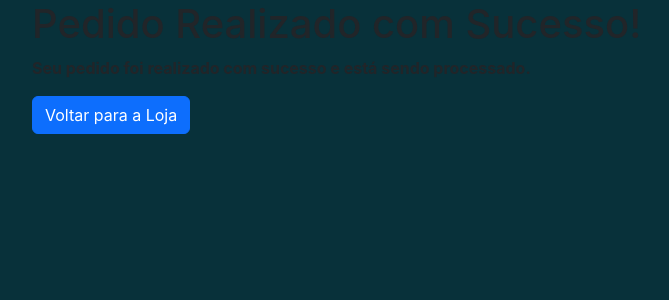
After one commit to lejonck/loja, a Django app: page /confirmacao_pedido/ in a window 1280 px wide. The commit adds this page. Shown: the top 300 px of the page, without its empty margins (50-719 px from the left). Run offline with Django 5.2, Linux system fonts and the light colour scheme; some libraries are stand-ins or nearby versions.

Commit message:
carrinho feito e adicionar pedido no db

```diff
--- /dev/null
+++ b/myapp/templates/myapp/confirmacao_pedido.html
@@ -0,0 +1,16 @@
+{% load static %}
+<!DOCTYPE html>
+<html>
+<head>
+    <title>Confirmação de Pedido</title>
+    <link href="https://stackpath.bootstrap.com/bootstrap/4.5.2/css/bootstrap.min.css" rel="stylesheet">
+    <link rel="stylesheet" type="text/css" href="{% static 'myapp/css/styles.css' %}">
+</head>
+<body>
+    <div class="container">
+        <h1>Pedido Realizado com Sucesso!</h1>
+        <p>Seu pedido foi realizado com sucesso e está sendo processado.</p>
+        <a href="{% url 'home' %}" class="btn btn-primary">Voltar para a Loja</a>
+    </div>
+</body>
+</html>
--- a/myapp/urls.py
+++ b/myapp/urls.py
@@ -10,5 +10,7 @@
     path('adicionar_ao_carrinho/<int:produto_id>/', views.adicionar_ao_carrinho, name='adicionar_ao_carrinho'),
     path('atualizar_quantidade/<int:produto_id>/', views.atualizar_quantidade, name='atualizar_quantidade'),
     path('remover_do_carrinho/<int:produto_id>/', views.remover_do_carrinho, name='remover_do_carrinho'),
+    path('finalizar_pedido/', views.finalizar_pedido, name='finalizar_pedido'),
+    path('confirmacao_pedido/', views.confirmacao_pedido, name='confirmacao_pedido'),
 
 ]
--- a/myapp/views.py
+++ b/myapp/views.py
@@ -1,7 +1,6 @@
 from django.shortcuts import render, redirect
-
-from .models import Produto
-
+from django.db import transaction
+from .models import Produto, Pedido, ItemPedido
 from django.shortcuts import render, get_object_or_404
 
 def home_view(request):
@@ -57,3 +56,40 @@
     carrinho.pop(str(produto_id), None)
     request.session['carrinho'] = carrinho
     return redirect('carrinho')
+
+@transaction.atomic
+def finalizar_pedido(request):
+    if request.method == 'POST':
+        carrinho = request.session.get('carrinho', {})
+        if not carrinho:
+            return redirect('carrinho')
+
+        # Calcular o total do pedido
+        total = 0
+        for produto_id, quantidade in carrinho.items():
+            produto = Produto.objects.get(id=produto_id)
+            total += produto.preco * quantidade
+
+        # Criar o pedido
+        pedido = Pedido.objects.create(total=total)
+
+        # Criar os itens do pedido
+        for produto_id, quantidade in carrinho.items():
+            produto = Produto.objects.get(id=produto_id)
+            ItemPedido.objects.create(
+                pedido=pedido,
+                produto=produto,
+                quantidade=quantidade,
+                preco=produto.preco
+            )
+
+        # Limpar o carrinho
+        request.session['carrinho'] = {}
+
+        # Redirecionar para uma página de confirmação
+        return redirect('confirmacao_pedido')
+
+    return redirect('carrinho')
+
+def confirmacao_pedido(request):
+    return render(request, 'myapp/confirmacao_pedido.html')
```
Also changed, not shown: myapp/models.py (+11 -0 lines), myapp/templates/myapp/carrinho.html (+5 -2 lines), myapp/migrations/0004_pedido_itempedido.py (added).
